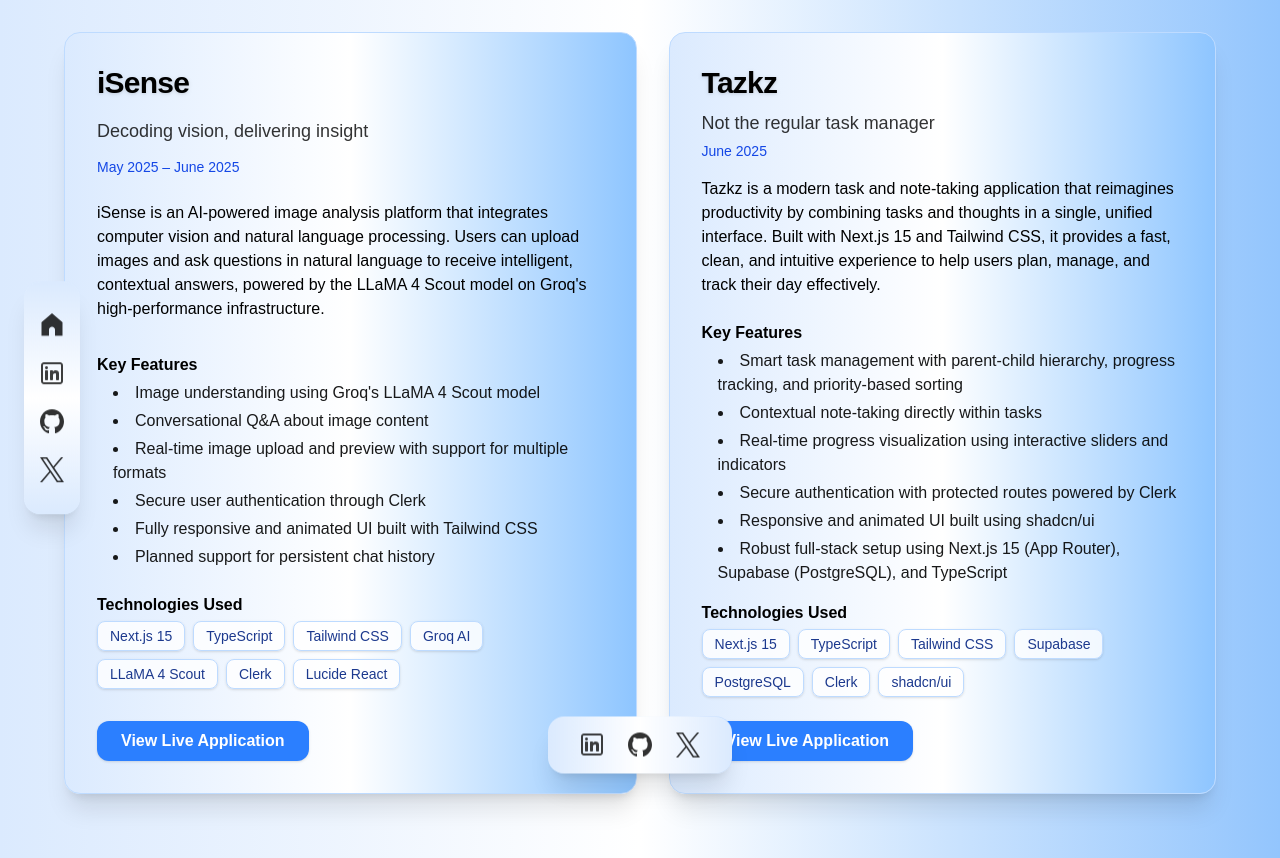
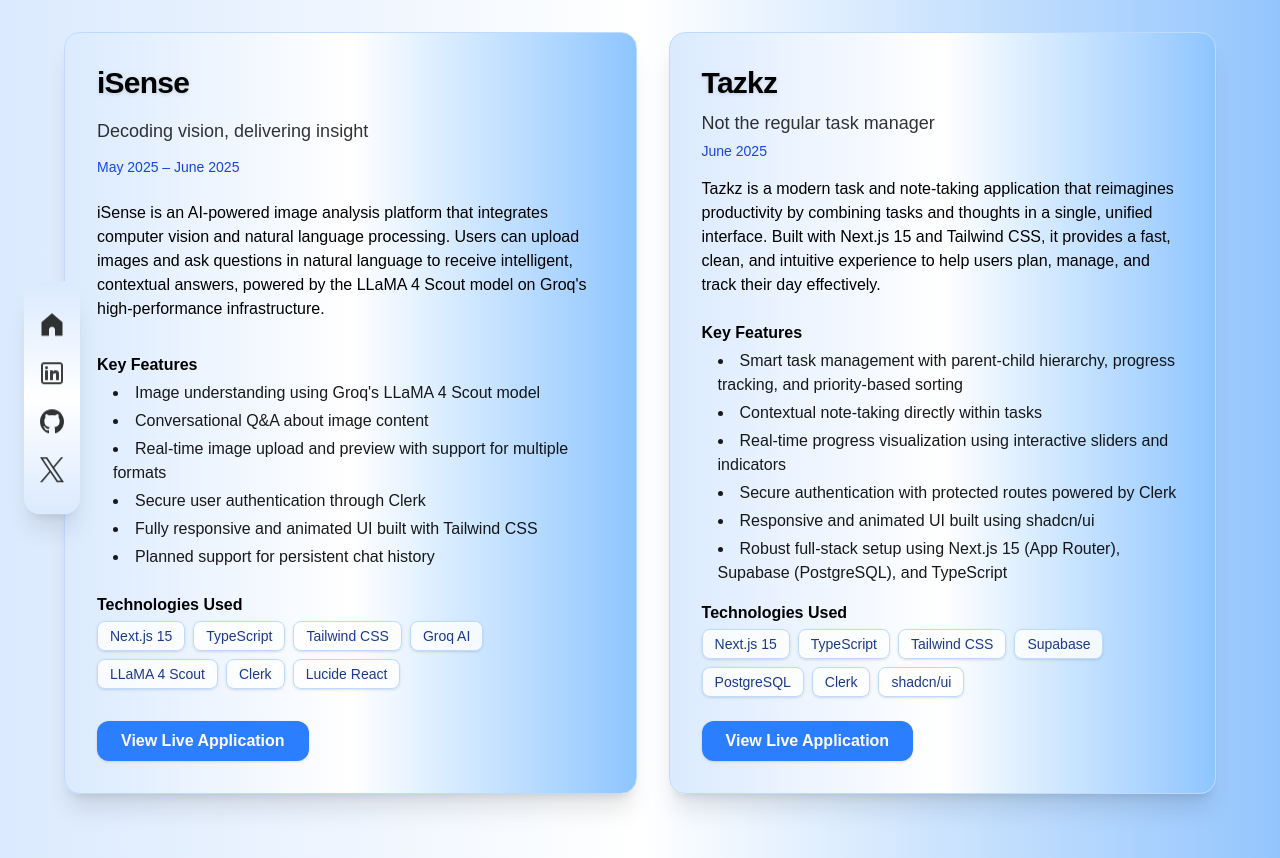
Before and after one commit to CSVaishakh/Portfolio, a Next.js app: page /projects in a window 1280 px wide. Built offline with nearby package versions, Linux system fonts and the light colour scheme.

Commit message:
re strucured the home page

```diff
--- a/app/layout.tsx
+++ b/app/layout.tsx
@@ -7,7 +7,6 @@
     <html lang="en">
       <body>
         {children}
-        <Footer/>
       </body>
     </html>
   );
--- a/app/page.tsx
+++ b/app/page.tsx
@@ -3,6 +3,7 @@
 import Skills from "@/components/skills";
 import Contact from "@/components/contact";
 import Header from "@/components/header";
+import Footer from "@/components/footer";
 
 export default function Home() {
   return (
@@ -12,6 +13,7 @@
       <section id="about"><About/></section>
       <section id="skills"><Skills/></section>
       <section id="contact"><Contact/></section>
+      <section id="footer"><Footer/></section>
     </section>
   );
 }
```
